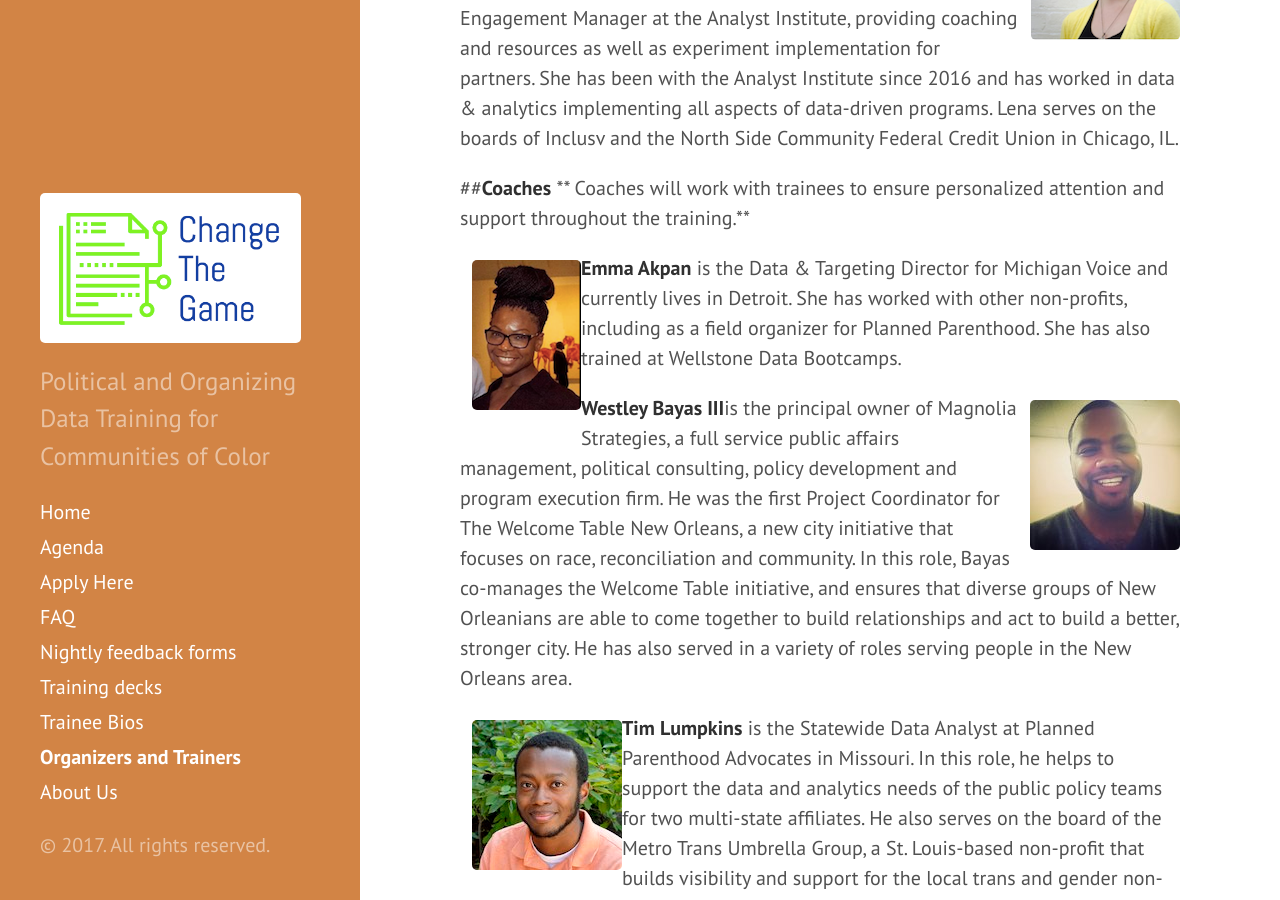
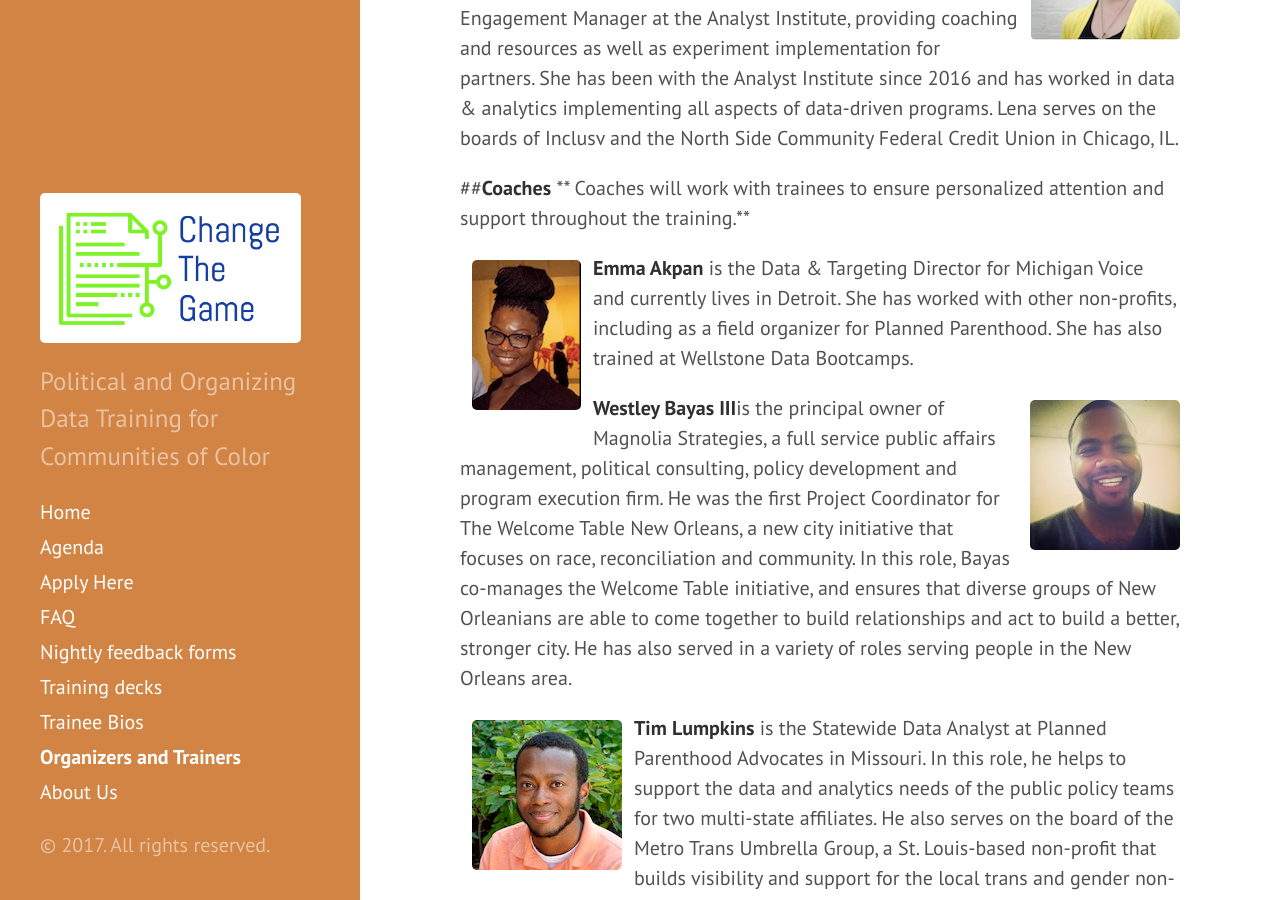
Before and after one commit to anniejw6/changethegame_site, a Jekyll site: the page built from trainers.md, in a window 1280 px wide and 900 px high, scrolled down 4212 px. Built offline with Jekyll 4.4.1, drawn with Linux system fonts in a browser that asks for light colours.

Commit message:
Update trainers.md

```diff
--- a/trainers.md
+++ b/trainers.md
@@ -57,17 +57,17 @@
 ** Coaches will work with trainees to ensure personalized attention and support throughout the training.**
 
 
-![Emma Akpan]({{ site.url }}/public/emma.png){:style="float: left;margin-left: 12px;margin-top: 7px;"}
+![Emma Akpan]({{ site.url }}/public/emma.png){:style="float: left;margin-left: 12px;margin-top: 7px;margin-right: 12px;"}
 **Emma Akpan** is the Data & Targeting Director for Michigan Voice and currently lives in Detroit. She has worked with other non-profits, including as a field organizer for Planned Parenthood. She has also trained at Wellstone Data Bootcamps.
 
 ![Westley Bayas]({{ site.url }}/public/westley.jpg){:style="float: right;margin-left: 12px;margin-top: 7px;"}
 **Westley Bayas III**is the principal owner of Magnolia Strategies, a full service public affairs management, political consulting, policy development and program execution firm. He was the first Project Coordinator for The Welcome Table New Orleans, a new city initiative that focuses on race, reconciliation and community. In this role, Bayas co-manages the Welcome Table initiative, and ensures that diverse groups of New Orleanians are able to come together to build relationships and act to build a better, stronger city. He has also served in a variety of roles serving people in the New Orleans area.
 
-![Tim Lumpkins]({{ site.url }}/public/tim.jpg){:style="float: left;margin-left: 12px;margin-top: 7px;"}
+![Tim Lumpkins]({{ site.url }}/public/tim.jpg){:style="float: left;margin-left: 12px;margin-top: 7px;margin-right: 12px;"}
 **Tim Lumpkins** is the Statewide Data Analyst at Planned Parenthood Advocates in Missouri. In this role, he helps to support the data and analytics needs of the public policy teams for two multi-state affiliates. He also serves on the board of the Metro Trans Umbrella Group, a St. Louis-based non-profit that builds visibility and support for the local trans and gender non-conforming community.
 
 ![Felicity Pererya]({{ site.url }}/public/fdawg2.png){:style="float: right;margin-left: 12px;margin-top: 7px;"}
 **Felicity Pererya** has worked with data and analytics for the Presidential races for Hillary Clinton and Barack Obama, as well as working in her home state of Texas on local races and Battleground Texas as the Director of Data and Analytics.
 
-![Trevor Wong]({{ site.url }}/public/tdawg.png){:style="float: left;margin-left: 12px;margin-top: 7px;"}
+![Trevor Wong]({{ site.url }}/public/tdawg.png){:style="float: left;margin-left: 12px;margin-top: 7px;margin-right: 12px;"}
 **Trevor Wong** specializes in the use of GIS and mapping for campaigns. He has worked on a number of local and national elections, including Obama for America and Hillary for America in data and field roles. (webmasters note: He is also expecting his first child!)
```
